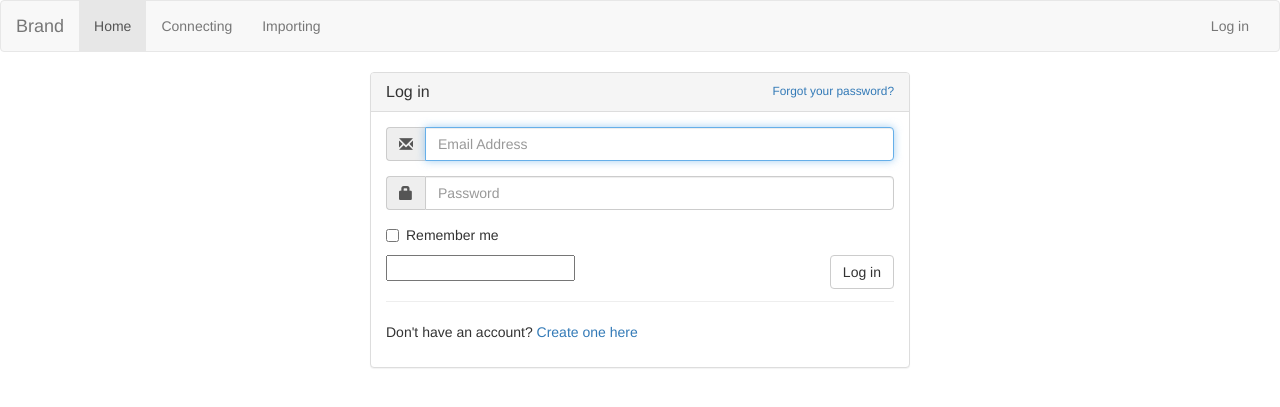
After one commit to KanColleTool/kcsrv, a Python web app: template templates/security/login_user.html in a window 1280 px wide. The commit adds this page. Shown: the top 407 px of the page. Run offline with Jinja, Linux system fonts and the light colour scheme; the template is opened without the code that fills it: most values are stand-ins (such as "Sample title", 1, 10 or a date in 2020); form fields are guessed from the names that the template uses; some libraries are stand-ins or nearby versions.

Commit message:
Layouts and macros ported from another project

```diff
--- a/templates/_base.html
+++ b/templates/_base.html
@@ -7,6 +7,43 @@
 	<link rel="stylesheet" href="//maxcdn.bootstrapcdn.com/bootstrap/3.2.0/css/bootstrap.min.css" />
 </head>
 <body>
+
+<nav class="navbar navbar-default" role="navigation">
+	<div class="container-fluid">
+		<div class="navbar-header">
+			<button type="button" class="navbar-toggle" data-toggle="collapse" data-target="#bs-example-navbar-collapse-1">
+				<span class="sr-only">Toggle navigation</span>
+				<span class="icon-bar"></span>
+				<span class="icon-bar"></span>
+				<span class="icon-bar"></span>
+			</button>
+			<a class="navbar-brand" href="#">Brand</a>
+		</div>
+
+		<div class="collapse navbar-collapse" id="bs-example-navbar-collapse-1">
+			<ul class="nav navbar-nav">
+				<li class="active"><a href="#">Home</a></li>
+				<li><a href="#">Connecting</a></li>
+				<li><a href="#">Importing</a></li>
+			</ul>
+			<ul class="nav navbar-nav navbar-right">
+				{% if not current_user.is_authenticated() %}
+				<li><a href="#">Log in</a></li>
+				{% else %}
+				<li class="dropdown">
+					<a href="#" class="dropdown-toggle" data-toggle="dropdown">Account <span class="caret"></span></a>
+					<ul class="dropdown-menu" role="menu">
+						<li><a href="#">My Credentials</a></li>
+						<li><a href="#">Settings</a></li>
+						<li class="divider"></li>
+						<li><a href="#">Log out</a></li>
+					</ul>
+				</li>
+				{% endif %}
+			</ul>
+		</div>
+	</div>
+</nav>
 
 <div class="container">
 	{% block content %}
--- /dev/null
+++ b/templates/_modal_dialog.html
@@ -0,0 +1,14 @@
+{% extends "_base.html" %}
+{% block content %}
+	<div class="col-md-6 col-md-offset-3">
+		<div class="panel panel-default">
+			<div class="panel-heading clearfix">
+				<h3 class="panel-title">{% block modal_title %}{% endblock %}</h3>
+				{% block modal_title_post %}{% endblock %}
+			</div>
+			<div class="panel-body">
+				{% block modal_content %}<em>This shouldn't be empty...</em>{% endblock %}
+			</div>
+		</div>
+	</div>
+{% endblock %}
--- /dev/null
+++ b/templates/security/login_user.html
@@ -0,0 +1,36 @@
+{% extends "_modal_dialog.html" %}
+{% set tab = "login" %}
+{% block modal_title %}<span class="pull-left">Log in</span>{% endblock %}
+{% block modal_title_post %}
+	<span class="pull-right small"><a href="{{ url_for_security('forgot_password') }}">Forgot your password?</a></span>
+{% endblock %}
+{% block modal_content %}
+	<form class="login-form" action="{{ url_for_security('login') }}" method="POST">
+		{{ login_user_form.hidden_tag() }}
+		<div class="form-group{% if login_user_form.errors %} has-error{% endif %}">
+			<div class="input-group">
+				<span class="input-group-addon"><i class="glyphicon glyphicon-envelope"></i></span>
+				{{ login_user_form.email(class='form-control', placeholder='Email Address', autofocus=True) }}
+			</div>
+		</div>
+		<div class="form-group{% if login_user_form.errors %} has-error{% endif %}">
+			<div class="input-group">
+				<span class="input-group-addon"><i class="glyphicon glyphicon-lock"></i></span>
+				{{ login_user_form.password(class='form-control', placeholder='Password') }}
+			</div>
+		</div>
+		<div class="checkbox">
+			<label>
+				{{ login_user_form.remember }} Remember me
+			</label>
+		</div>
+		{{ login_user_form.next }}
+		{{ login_user_form.submit(value='Log in', class='btn btn-default pull-right') }}
+
+		<hr />
+
+		<p>
+			Don't have an account? <a href="{{ url_for_security('register') }}">Create one here</a>
+		</p>
+	</form>
+{% endblock %}
```
Also changed, not shown: templates/_error.html (added, +16 -0 lines), templates/_macros.html (added, +25 -0 lines), templates/security/register_user.html (added, +28 -0 lines).
